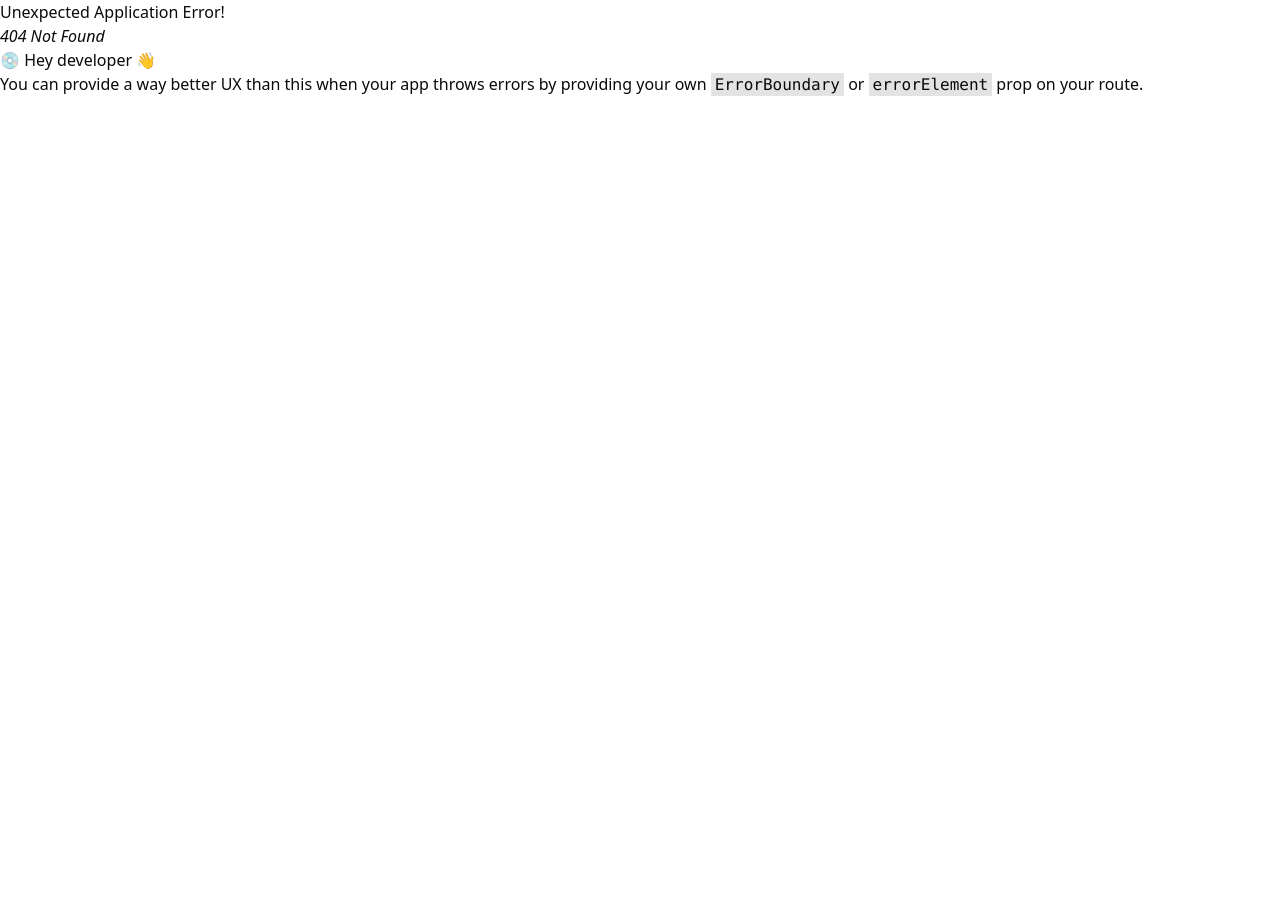
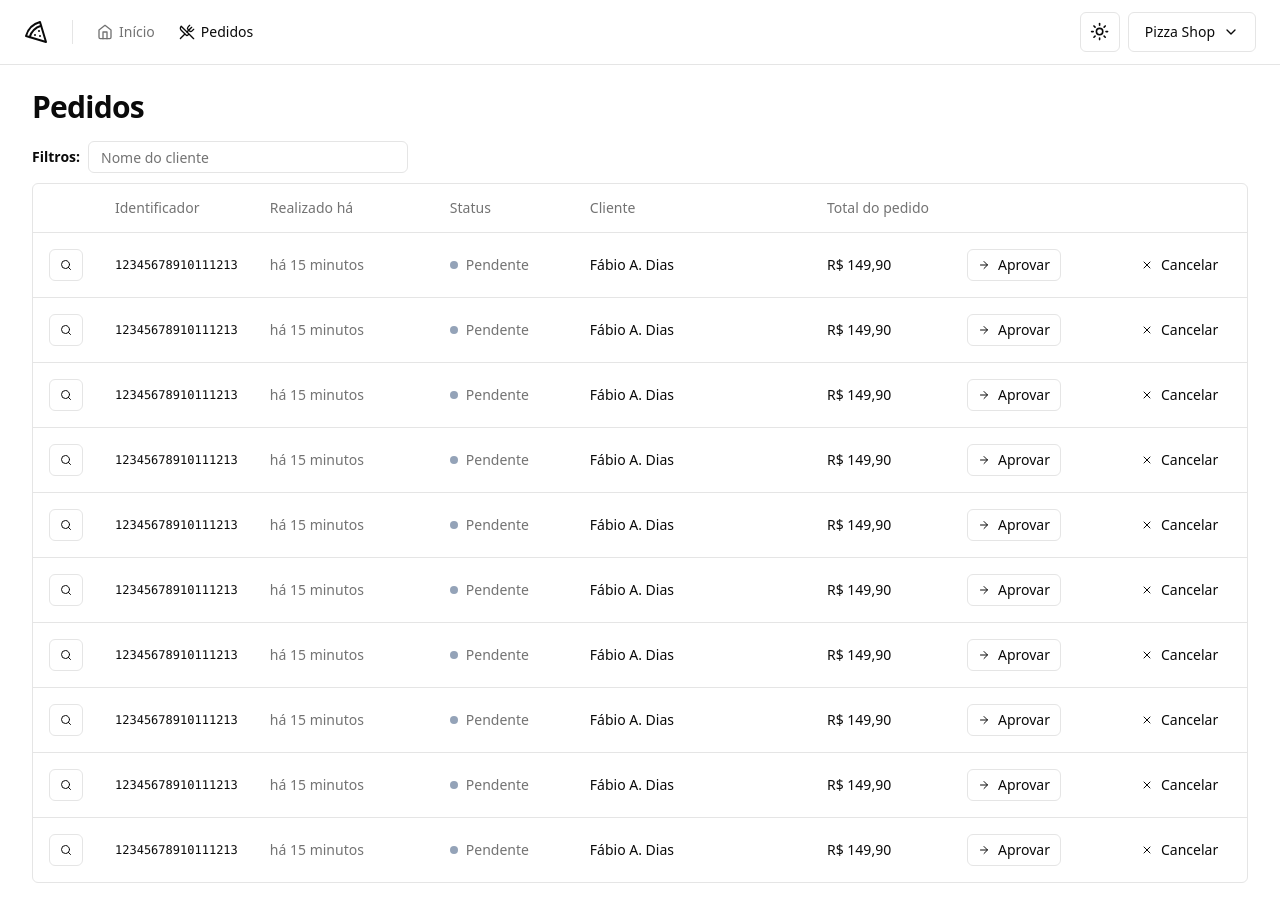
Before and after one commit to fabiof2x/ignite-reactjs-04-pizzashop-web, a React (Vite) app: page /orders in a window 1280 px wide. Before the commit this address had no page. Before the commit the page ends 800 px from the top, so only its background shows below. Built offline with nearby package versions, Linux system fonts and the light colour scheme.

Commit message:
Página: Listagem de pedidos

```diff
--- a/src/components/ui/button.tsx
+++ b/src/components/ui/button.tsx
@@ -21,6 +21,7 @@
       },
       size: {
         default: 'h-10 px-4 py-2',
+        xs: 'h-8 px-2.5',
         sm: 'h-9 rounded-md px-3',
         lg: 'h-11 rounded-md px-8',
         icon: 'h-10 w-10',
--- /dev/null
+++ b/src/components/ui/table.tsx
@@ -0,0 +1,117 @@
+import * as React from 'react'
+
+import { cn } from '@/lib/utils'
+
+const Table = React.forwardRef<
+  HTMLTableElement,
+  React.HTMLAttributes<HTMLTableElement>
+>(({ className, ...props }, ref) => (
+  <div className="relative w-full overflow-auto">
+    <table
+      ref={ref}
+      className={cn('w-full caption-bottom text-sm', className)}
+      {...props}
+    />
+  </div>
+))
+Table.displayName = 'Table'
+
+const TableHeader = React.forwardRef<
+  HTMLTableSectionElement,
+  React.HTMLAttributes<HTMLTableSectionElement>
+>(({ className, ...props }, ref) => (
+  <thead ref={ref} className={cn('[&_tr]:border-b', className)} {...props} />
+))
+TableHeader.displayName = 'TableHeader'
+
+const TableBody = React.forwardRef<
+  HTMLTableSectionElement,
+  React.HTMLAttributes<HTMLTableSectionElement>
+>(({ className, ...props }, ref) => (
+  <tbody
+    ref={ref}
+    className={cn('[&_tr:last-child]:border-0', className)}
+    {...props}
+  />
+))
+TableBody.displayName = 'TableBody'
+
+const TableFooter = React.forwardRef<
+  HTMLTableSectionElement,
+  React.HTMLAttributes<HTMLTableSectionElement>
+>(({ className, ...props }, ref) => (
+  <tfoot
+    ref={ref}
+    className={cn(
+      'border-t bg-muted/50 font-medium [&>tr]:last:border-b-0',
+      className,
+    )}
+    {...props}
+  />
+))
+TableFooter.displayName = 'TableFooter'
+
+const TableRow = React.forwardRef<
+  HTMLTableRowElement,
+  React.HTMLAttributes<HTMLTableRowElement>
+>(({ className, ...props }, ref) => (
+  <tr
+    ref={ref}
+    className={cn(
+      'border-b transition-colors hover:bg-muted/50 data-[state=selected]:bg-muted',
+      className,
+    )}
+    {...props}
+  />
+))
+TableRow.displayName = 'TableRow'
+
+const TableHead = React.forwardRef<
+  HTMLTableCellElement,
+  React.ThHTMLAttributes<HTMLTableCellElement>
+>(({ className, ...props }, ref) => (
+  <th
+    ref={ref}
+    className={cn(
+      'h-12 px-4 text-left align-middle font-medium text-muted-foreground [&:has([role=checkbox])]:pr-0',
+      className,
+    )}
+    {...props}
+  />
+))
+TableHead.displayName = 'TableHead'
+
+const TableCell = React.forwardRef<
+  HTMLTableCellElement,
+  React.TdHTMLAttributes<HTMLTableCellElement>
+>(({ className, ...props }, ref) => (
+  <td
+    ref={ref}
+    className={cn('p-4 align-middle [&:has([role=checkbox])]:pr-0', className)}
+    {...props}
+  />
+))
+TableCell.displayName = 'TableCell'
+
+const TableCaption = React.forwardRef<
+  HTMLTableCaptionElement,
+  React.HTMLAttributes<HTMLTableCaptionElement>
+>(({ className, ...props }, ref) => (
+  <caption
+    ref={ref}
+    className={cn('mt-4 text-sm text-muted-foreground', className)}
+    {...props}
+  />
+))
+TableCaption.displayName = 'TableCaption'
+
+export {
+  Table,
+  TableHeader,
+  TableBody,
+  TableFooter,
+  TableHead,
+  TableRow,
+  TableCell,
+  TableCaption,
+}
--- /dev/null
+++ b/src/pages/app/orders/orders.tsx
@@ -0,0 +1,90 @@
+import { ArrowRight, Search, X } from 'lucide-react'
+import { Helmet } from 'react-helmet-async'
+
+import { Button } from '@/components/ui/button'
+import { Input } from '@/components/ui/input'
+import {
+  Table,
+  TableBody,
+  TableCell,
+  TableHead,
+  TableHeader,
+  TableRow,
+} from '@/components/ui/table'
+
+export function Orders() {
+  return (
+    <>
+      <Helmet title="Pedidos" />
+
+      <div className="flex flex-col gap-4">
+        <h1 className="text-3xl font-bold tracking-tight">Pedidos</h1>
+      </div>
+      <div className="space-y-2.5">
+        <form className="flex items-center gap-2">
+          <span className="text-sm font-semibold">Filtros:</span>
+          <Input placeholder="Nome do cliente" className="h-8 w-[320px]" />
+        </form>
+
+        <div className="rounded-md border">
+          <Table>
+            <TableHeader>
+              <TableRow>
+                <TableHead className="w-[64px]"></TableHead>
+                <TableHead className="w-[140px]">Identificador</TableHead>
+                <TableHead className="w-[180px]">Realizado há</TableHead>
+                <TableHead className="w-[140px]">Status</TableHead>
+                <TableHead>Cliente</TableHead>
+                <TableHead className="w-[140px]">Total do pedido</TableHead>
+                <TableHead className="w-[164px]"></TableHead>
+                <TableHead className="w-[132px]"></TableHead>
+              </TableRow>
+            </TableHeader>
+            <TableBody>
+              {Array.from({ length: 10 }).map((_, i) => {
+                return (
+                  <TableRow key={i}>
+                    <TableCell>
+                      <Button variant="outline" size="xs">
+                        <Search className="h-3 w-3" />
+                        <span className="sr-only">Detalhes do pedido</span>
+                      </Button>
+                    </TableCell>
+                    <TableCell className="font-mono text-xs font-medium">
+                      12345678910111213
+                    </TableCell>
+                    <TableCell className="text-muted-foreground">
+                      há 15 minutos
+                    </TableCell>
+                    <TableCell>
+                      <div className="flex items-center gap-2">
+                        <span className="h-2 w-2 rounded-full bg-slate-400" />
+                        <span className="font-medium text-muted-foreground">
+                          Pendente
+                        </span>
+                      </div>
+                    </TableCell>
+                    <TableCell className="font-medium">Fábio A. Dias</TableCell>
+                    <TableCell className="font-medium">R$ 149,90</TableCell>
+                    <TableCell>
+                      <Button variant="outline" size="xs">
+                        <ArrowRight className="mr-2 h-3 w-3" />
+                        Aprovar
+                      </Button>
+                    </TableCell>
+                    <TableCell>
+                      <Button variant="ghost" size="xs">
+                        <X className="mr-2 h-3 w-3" />
+                        Cancelar
+                      </Button>
+                    </TableCell>
+                  </TableRow>
+                )
+              })}
+            </TableBody>
+          </Table>
+        </div>
+      </div>
+    </>
+  )
+}
--- a/src/routes.tsx
+++ b/src/routes.tsx
@@ -3,6 +3,7 @@
 import { AppLayout } from './pages/_layouts/app'
 import { AuthLayout } from './pages/_layouts/auth'
 import { Dashboard } from './pages/app/dashboard'
+import { Orders } from './pages/app/orders/orders'
 import { SignIn } from './pages/auth/sign-in'
 import { SignUp } from './pages/auth/sign-up'
 
@@ -10,7 +11,10 @@
   {
     path: '/',
     element: <AppLayout />,
-    children: [{ path: '/', element: <Dashboard /> }],
+    children: [
+      { path: '/', element: <Dashboard /> },
+      { path: '/orders', element: <Orders /> },
+    ],
   },
   {
     path: '/',
```
